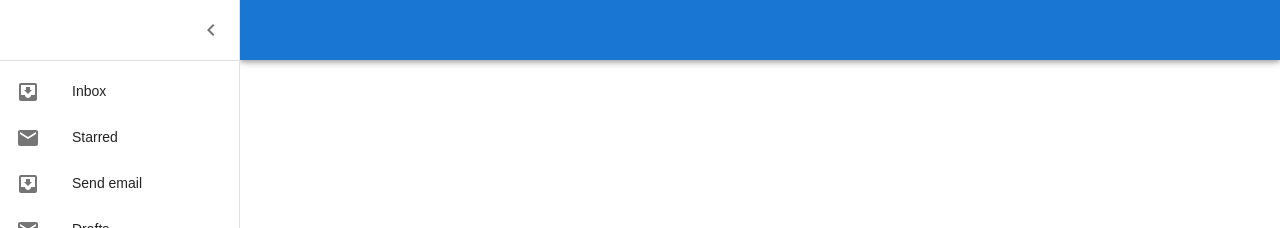
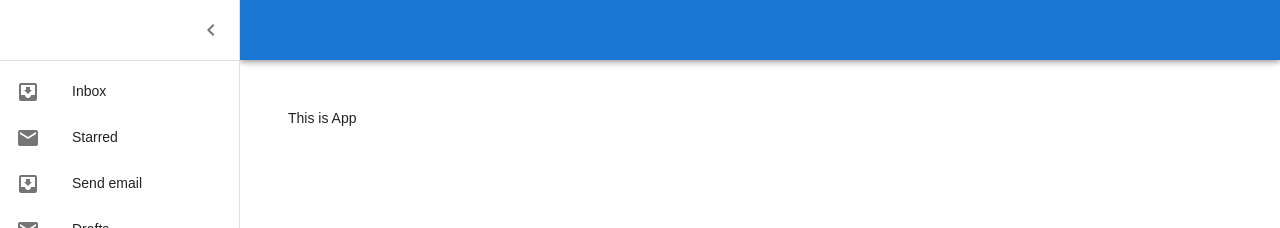
Before and after one commit to vimalmenon/admin.vimalmenon.com, a React app: page / in a window 1280 px wide. Shown: the top 228 px of the page. Built offline with nearby package versions, Linux system fonts and the light colour scheme.

Commit message:
Refactoring of code

```diff
--- /dev/null
+++ b/src/common/DrawerHeader.tsx
@@ -0,0 +1,10 @@
+import { styled } from '@mui/material/styles';
+
+export const DrawerHeader = styled('div')(({ theme }) => ({
+  display: 'flex',
+  alignItems: 'center',
+  padding: theme.spacing(0, 1),
+  // necessary for content to be below app bar
+  ...theme.mixins.toolbar,
+  justifyContent: 'flex-end',
+}));
--- a/src/common/Header.tsx
+++ b/src/common/Header.tsx
@@ -14,9 +14,7 @@ interface AppBarProps extends MuiAppBarProps {
   drawerWidth: number;
 }
 
-const AppBar = styled(MuiAppBar, {
-  shouldForwardProp: (prop) => prop !== 'open',
-})<AppBarProps>(({ theme, open, drawerWidth }) => ({
+const AppBar = styled(MuiAppBar)<AppBarProps>(({ theme, open, drawerWidth }) => ({
   transition: theme.transitions.create(['margin', 'width'], {
     easing: theme.transitions.easing.sharp,
     duration: theme.transitions.duration.leavingScreen,
--- a/src/common/Layout.tsx
+++ b/src/common/Layout.tsx
@@ -2,18 +2,45 @@ import * as React from 'react';
 
 import Box from '@mui/material/Box';
 import CssBaseline from '@mui/material/CssBaseline';
+import { styled } from '@mui/material/styles';
 
+import { useAppContext } from '../context';
 import { ReactFC } from '../types';
+import { DrawerHeader } from './DrawerHeader';
 import { Header } from './Header';
 import { Sidebar } from './Sidebar';
 
+const Main = styled('main', { shouldForwardProp: (prop) => prop !== 'open' })<{
+  open?: boolean;
+  drawerWidth: number;
+}>(({ theme, open, drawerWidth }) => ({
+  flexGrow: 1,
+  padding: theme.spacing(3),
+  transition: theme.transitions.create('margin', {
+    easing: theme.transitions.easing.sharp,
+    duration: theme.transitions.duration.leavingScreen,
+  }),
+  marginLeft: `-${drawerWidth}px`,
+  ...(open && {
+    transition: theme.transitions.create('margin', {
+      easing: theme.transitions.easing.easeOut,
+      duration: theme.transitions.duration.enteringScreen,
+    }),
+    marginLeft: 0,
+  }),
+}));
+
 export const Layout: React.FC<ReactFC> = ({ children }) => {
+  const { drawerWidth, isDrawerOpen } = useAppContext();
   return (
     <Box sx={{ display: 'flex' }}>
       <CssBaseline />
       <Header />
       <Sidebar />
-      {children}
+      <Main open={isDrawerOpen} drawerWidth={drawerWidth}>
+        <DrawerHeader />
+        {children}
+      </Main>
     </Box>
   );
 };
--- a/src/common/Sidebar.tsx
+++ b/src/common/Sidebar.tsx
@@ -12,18 +12,10 @@ import ListItem from '@mui/material/ListItem';
 import ListItemButton from '@mui/material/ListItemButton';
 import ListItemIcon from '@mui/material/ListItemIcon';
 import ListItemText from '@mui/material/ListItemText';
-import { styled, useTheme } from '@mui/material/styles';
+import { useTheme } from '@mui/material/styles';
 
 import { useAppContext } from '../context';
-
-const DrawerHeader = styled('div')(({ theme }) => ({
-  display: 'flex',
-  alignItems: 'center',
-  padding: theme.spacing(0, 1),
-  // necessary for content to be below app bar
-  ...theme.mixins.toolbar,
-  justifyContent: 'flex-end',
-}));
+import { DrawerHeader } from './DrawerHeader';
 
 export const Sidebar: React.FC = () => {
   const { drawerWidth, isDrawerOpen, toggleDrawerOpen } = useAppContext();
--- a/webpack.config.js
+++ b/webpack.config.js
@@ -3,6 +3,10 @@ const HtmlWebpackPlugin = require("html-webpack-plugin");
 
 module.exports = {
   entry: "./src/index.tsx",
+  output: {
+    filename: "bundle.js",
+    path: path.resolve(__dirname, "public"),
+  },
   devtool: "inline-source-map",
   mode: "development",
   module: {
@@ -14,9 +18,6 @@ module.exports = {
       },
     ],
   },
-  resolve: {
-    extensions: [".tsx", ".ts", ".js"],
-  },
   plugins: [
     new HtmlWebpackPlugin({
       title: "Application Title",
@@ -26,8 +27,7 @@ module.exports = {
       inject: true,
     }),
   ],
-  output: {
-    filename: "bundle.js",
-    path: path.resolve(__dirname, "public"),
+  resolve: {
+    extensions: [".tsx", ".ts", ".js"],
   },
 };
```
